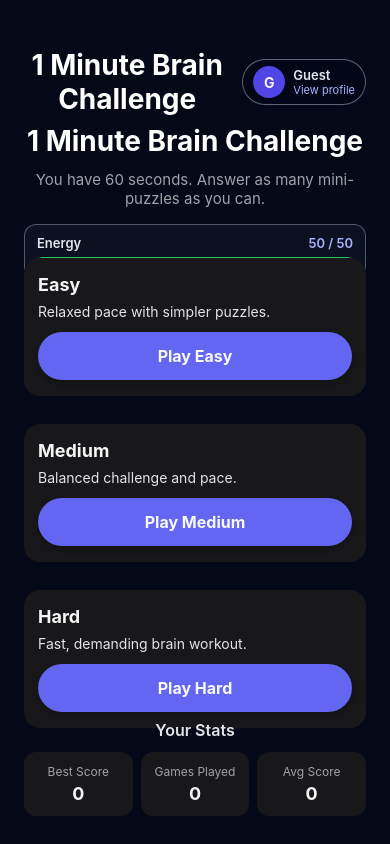
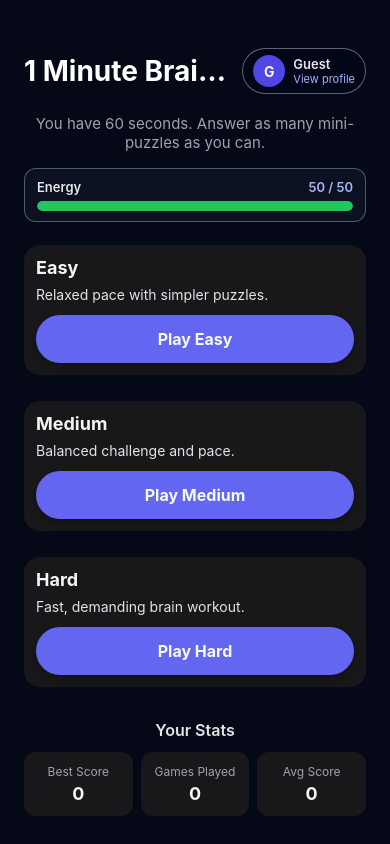
Before and after one commit to mdturin/1-Minute-Brain-Challenge, a React Native app in the folder app/: screen /Home in a window 390 px wide. Built offline with nearby package versions, Linux system fonts and the light colour scheme.

Commit message:
showing 1 banner

```diff
--- a/app/src/screens/HomeScreen.tsx
+++ b/app/src/screens/HomeScreen.tsx
@@ -1,5 +1,5 @@
 import React, { useEffect, useRef, useState } from 'react';
-import { SafeAreaView, StyleSheet, Text, View, ActivityIndicator, Animated, Easing, TouchableOpacity } from 'react-native';
+import { SafeAreaView, StyleSheet, Text, View, ActivityIndicator, Animated, Easing, TouchableOpacity, useWindowDimensions } from 'react-native';
 import { NativeStackScreenProps } from '@react-navigation/native-stack';
 import type { RootStackParamList } from '../../App';
 import PrimaryButton from '../components/PrimaryButton';
@@ -23,6 +23,7 @@ export default function HomeScreen({ navigation }: Props) {
   const { energy, maxEnergy, isLoading: energyLoading, spendForDifficulty, grantEnergy } = useEnergy();
   const [energyMessage, setEnergyMessage] = useState<string | null>(null);
   const [isAnimatingPlay, setIsAnimatingPlay] = useState(false);
+  const window = useWindowDimensions();
 
   const animatedEnergyValue = useRef(new Animated.Value(energy)).current;
   const pulseValue = useRef(new Animated.Value(0)).current;
@@ -119,7 +120,13 @@ export default function HomeScreen({ navigation }: Props) {
       <View style={styles.container}>
         <View style={styles.header}>
           <View style={styles.headerTopRow}>
-            <Text style={styles.title}>1 Minute Brain Challenge</Text>
+            <Text
+              style={styles.title}
+              numberOfLines={1}
+              adjustsFontSizeToFit
+            >
+              1 Minute Brain Challenge
+            </Text>
             <TouchableOpacity
               style={styles.profileChip}
               onPress={() => navigation.navigate('Profile')}
@@ -143,7 +150,6 @@ export default function HomeScreen({ navigation }: Props) {
               </View>
             </TouchableOpacity>
           </View>
-          <Text style={styles.title}>1 Minute Brain Challenge</Text>
           <Text style={styles.subtitle}>You have 60 seconds. Answer as many mini-puzzles as you can.</Text>
           <View style={styles.energyContainer}>
             <View style={styles.energyHeaderRow}>
@@ -374,9 +380,12 @@ const styles = StyleSheet.create({
   modeCard: {
     backgroundColor: '#18181b',
     borderRadius: 16,
-    paddingVertical: 16,
-    paddingHorizontal: 14,
-    marginBottom: 12,
+    paddingVertical: 12,
+    paddingHorizontal: 12,
+    marginBottom: 10,
+    width: '100%',
+    maxWidth: 480,
+    alignSelf: 'center',
   },
   modeLabel: {
     fontSize: 18,
```
